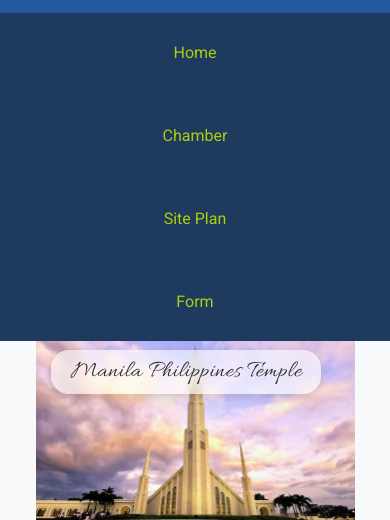
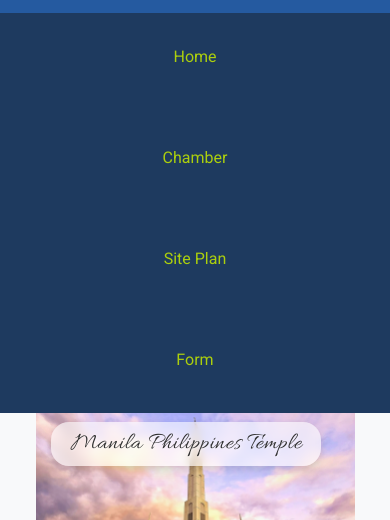
Before and after one commit to RLTB-Rommel/wdd230, a plain HTML site: page index.html in a window 390 px wide. Both pictures are taken after a click on the button "Toggle Menu". Shown: the part 119-639 px from the top of the page. Drawn offline with Linux system fonts and the light colour scheme.

Commit message:
touch update

```diff
--- a/styles/base.css
+++ b/styles/base.css
@@ -104,8 +104,10 @@
 nav ul li a {
     color: rgb(172, 207, 13);
     text-decoration: none;
-    padding: 0.75rem 1.2rem;
+    padding: 1rem 1.2rem;
     display: inline-block;
+    min-height: 48px;
+    min-width: 48px;
     transition: background-color 0.3s ease-in-out;
 }
 
@@ -118,6 +120,9 @@
     #hamburger-menu {
         display: block;
         padding: 12px;
+        font-size: 2rem;
+        min-height: 48px;
+        min-width: 48px;
     }
 
     nav {
@@ -133,6 +138,7 @@
 
     nav ul li {
         padding: 10px 0;
+        margin-bottom: 10px;
     }
 
     nav.open {
```
